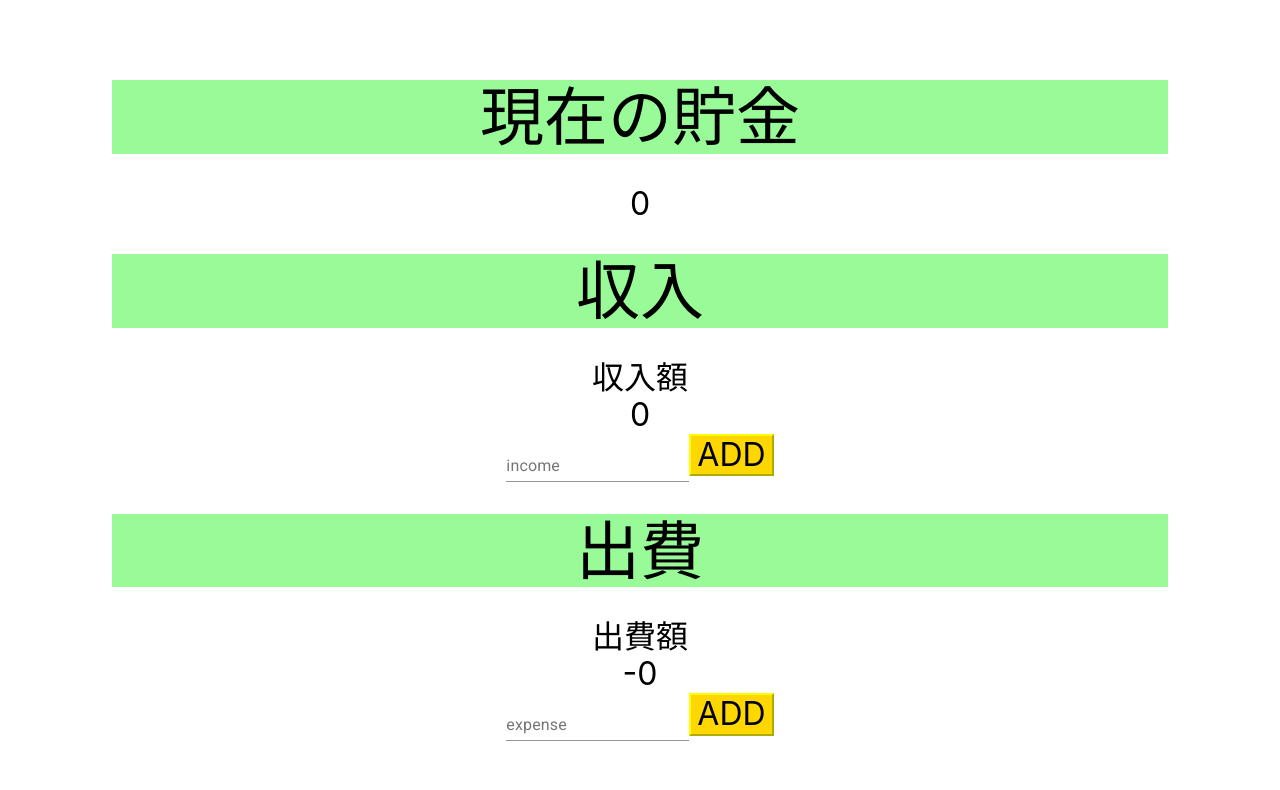
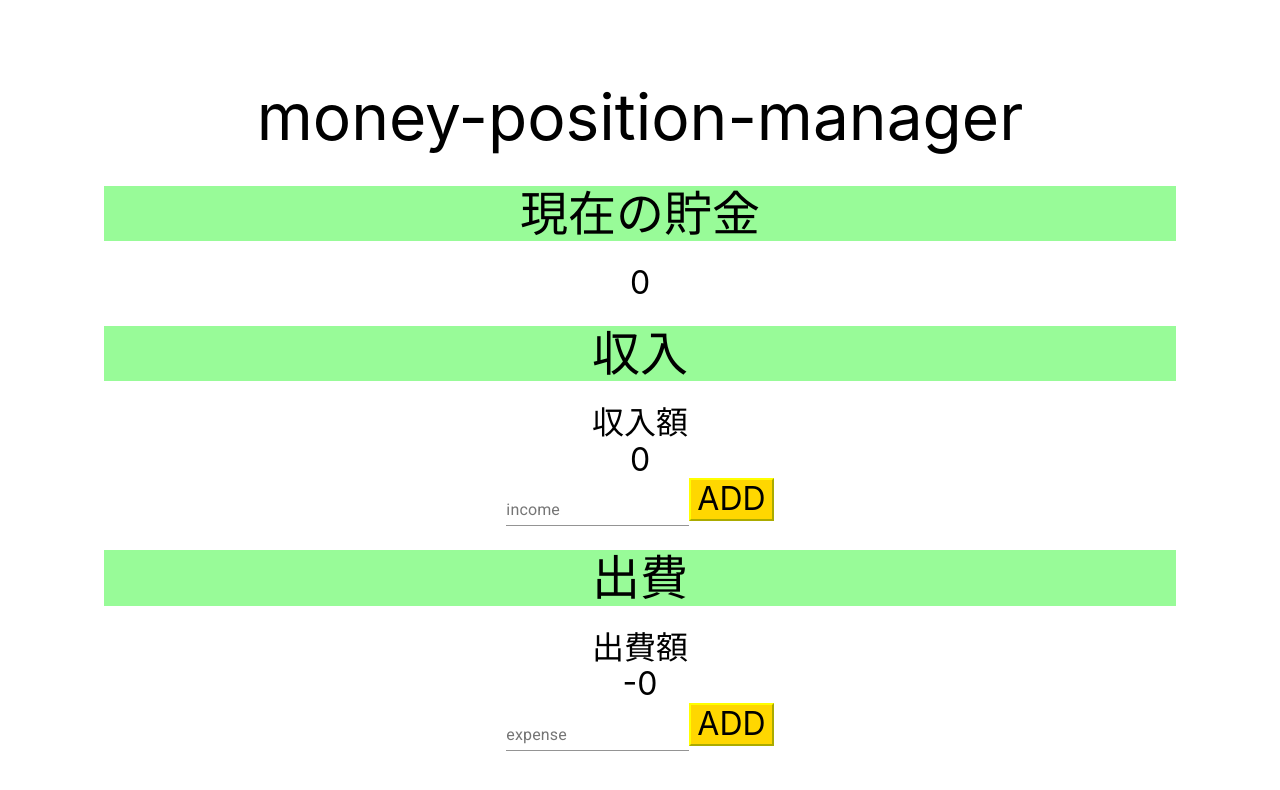
Before and after one commit to HYKTSNG/money-position-manager, a React (Create React App) app: page / in a window 1280 px wide. Shown: the top 790 px of the page. Built offline with nearby package versions, Linux system fonts and the light colour scheme.

Commit message:
style: fontsize ＆ title 追加

```diff
--- a/src/components/pages/index/index.tsx
+++ b/src/components/pages/index/index.tsx
@@ -28,6 +28,8 @@ export const Index: React.FC = () => {
 
   return (
     <div css={root}>
+      <p css={title}>money-position-manager</p>
+
       <p css={subTitle}>現在の貯金</p>
       <div>{sumMoney}</div>
 
@@ -75,9 +77,14 @@ const root = css`
   font-size: 32px;
   width: 25;
 `
-const subTitle = css`
+const title = css`
   margin: 32px;
   font-size: 64px;
+`
+
+const subTitle = css`
+  margin: 24px;
+  font-size: 48px;
   background-color: palegreen;
 `
 
```
